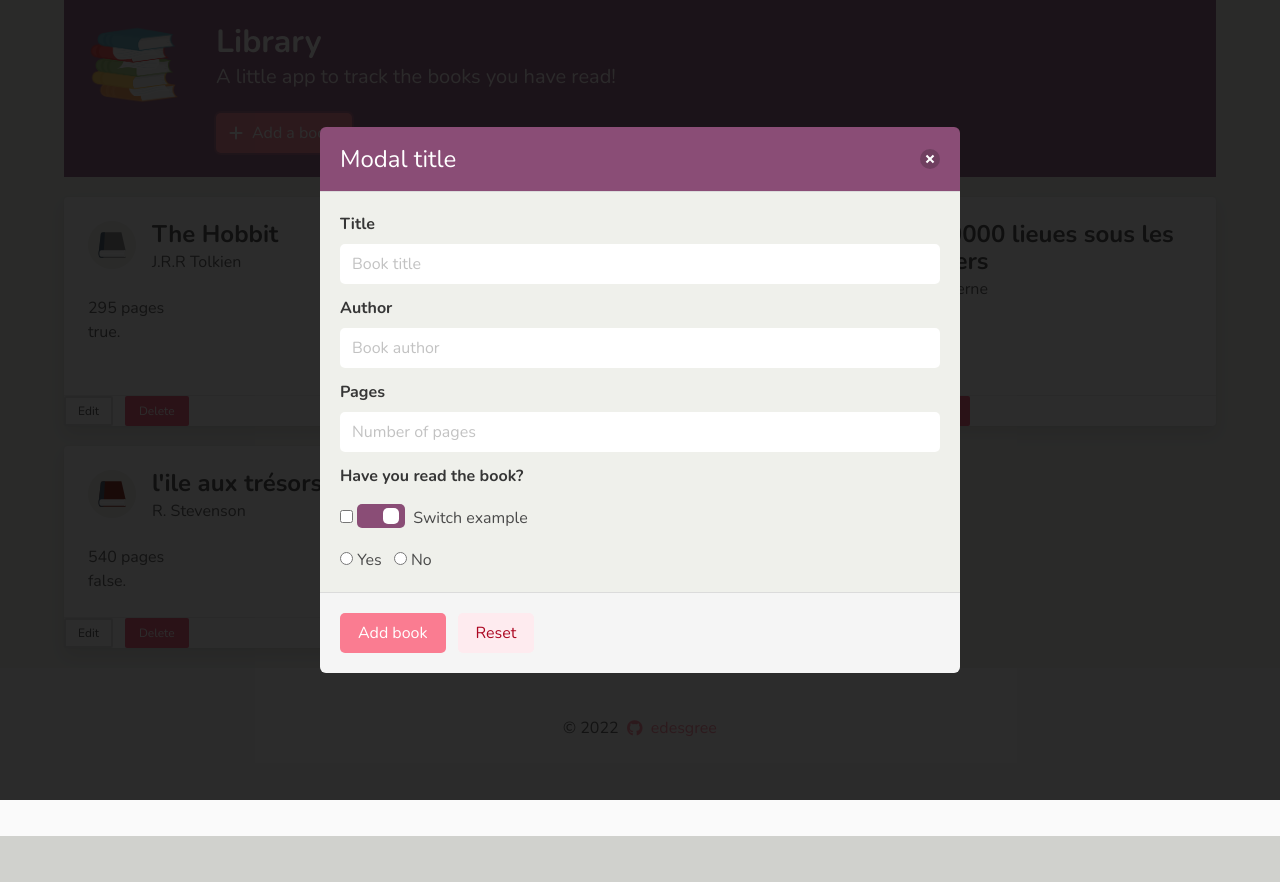
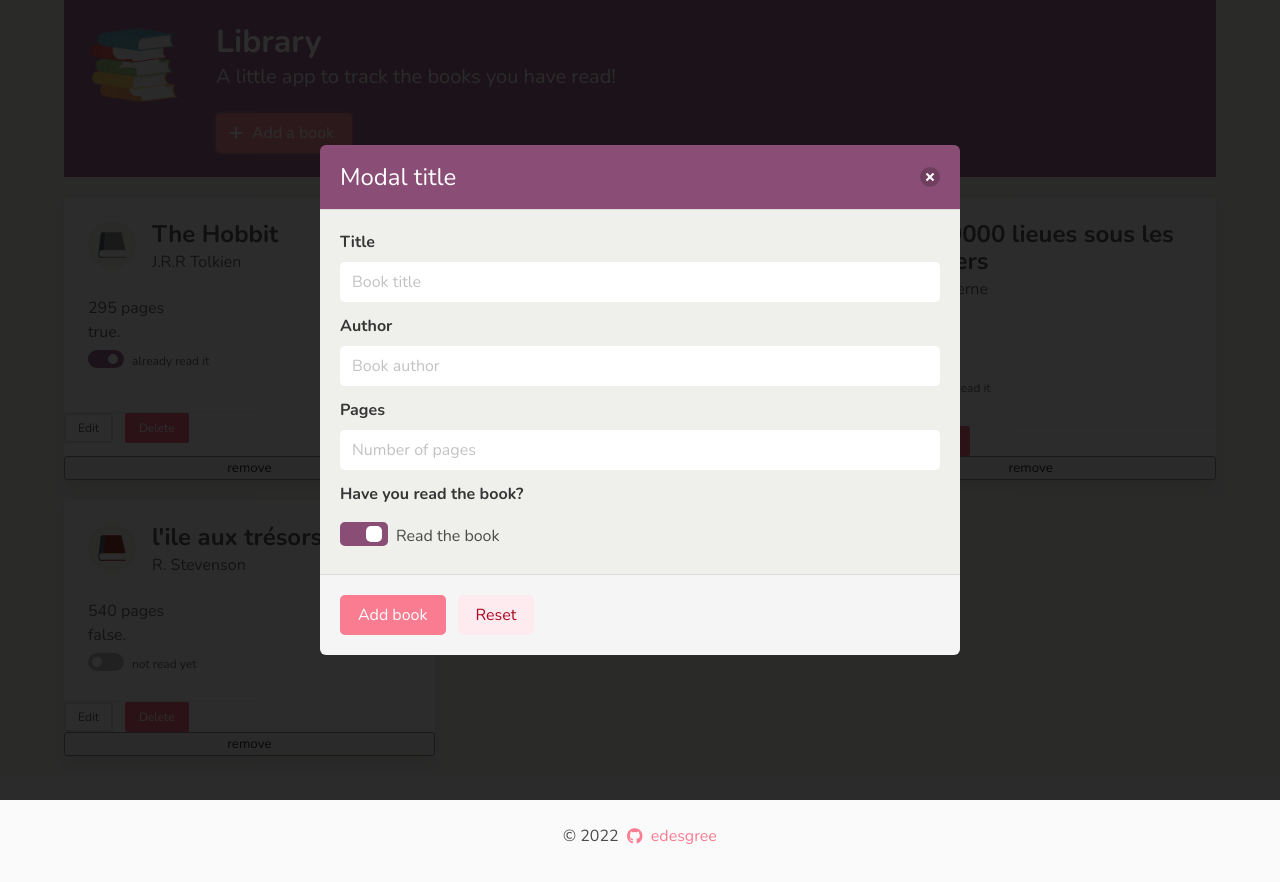
Before and after one commit to edesgree/odin-library-app, a website: page public/index.html in a window 1280 px wide. Both pictures are taken after a click on the button "Add a book". Before the commit the page ends 836 px from the top, so only its background shows below. Drawn offline with nearby package versions, Linux system fonts and the light colour scheme.

Commit message:
fix read status

```diff
--- a/public/index.html
+++ b/public/index.html
@@ -74,18 +74,17 @@
             <label class="label" >Have you read the book?</label>
             <div class="control">
               <div class="field">
-                <input type="checkbox" name="toto" id="toto">
-                <input id="switchExample" type="checkbox" name="switchExample" class="switch" checked="checked">
-                <label for="switchExample">Switch example</label>
+                <input id="isread" type="checkbox" name="isread" class="switch" checked>
+                <label for="isread">Read the book</label>
               </div>
-              <label class="radio">
+              <!-- <label class="radio">
                 <input type="radio" name="isread" value="true" required>
                 Yes
               </label>
               <label class="radio">
                 <input type="radio" name="isread" value="false">
                 No
-              </label>
+              </label> -->
             </div>
           </div>
         </section>
--- a/public/script.js
+++ b/public/script.js
@@ -6,7 +6,7 @@ const app = () => {
   let collection = [];
   console.log(addBookForm)
   //color random for each new book icon
-  iconsBook.forEach(icon => icon.setAttribute("style", "fill-rule:evenodd;clip-rule:evenodd;fill:rgb(" + rand(255) + ", " + rand(255) + ", " + rand(255) + ")"));
+  //iconsBook.forEach(icon => icon.setAttribute("style", "fill-rule:evenodd;clip-rule:evenodd;fill:rgb(" + rand(255) + ", " + rand(255) + ", " + rand(255) + ")"));
 
 
 
@@ -18,11 +18,7 @@ const app = () => {
       this.read = read;
       // random icon color for each book
       this.iconColor = iconColor;
-      if (read == false) {
-        this.read = "not read yet"
-      } else {
-        this.read = "already read"
-      }
+
     }
   }
 
@@ -53,11 +49,8 @@ const app = () => {
 
   // display a book
   function displayBook(item) {
-
-    const bookCard = document.createElement('div');
-    const html = `
-                <div class="card">
-
+    console.log('item', item)
+    const htmlCard = `
                 <div class="card-content">
                   <div class="media">
                     <div class="media-left">
@@ -93,14 +86,17 @@ const app = () => {
                   </div>
 
                   <div class="content">
-                  ${item.pages} pages<br>
-                  ${item.read}.
+                    ${item.pages} pages<br>${item.read}.
+                    <div class="field">
+                      <input id="isread" type="checkbox" name="isread" class="switch is-rounded is-small"  ${
+                        item.read ? 'checked' : 'unchecked'}>
+                      <label for="isread">${item.read ? 'already read it' : 'not read yet'}</label>
+                    </div>
                   </div>
 
                 </div>
                 <footer class="card-footer">
                   <div class="field is-grouped">
-
                     <p class="control">
                       <button class="button is-small ">
                         Edit
@@ -112,12 +108,27 @@ const app = () => {
                       </button>
                     </p>
                   </div>
-                </footer>
-              </div>`
+                </footer>`;
+    const bookCard = document.createElement('div');
+    const removeBtn = document.createElement('button');
+    bookCard.classList.add('card');
+    bookCard.setAttribute('id',`book-${collection.indexOf(item)}`);
+    bookCard.innerHTML = htmlCard;
+
+
+    removeBtn.classList.add('removeBtn') ;
+    removeBtn.textContent = 'remove';
+    bookCard.appendChild(removeBtn);
+    booksGrid.appendChild(bookCard);
+    //add toggle ability to each book 'read' button on click
+    removeBtn.addEventListener('click', () => {
+      removeBook(collection.indexOf(item));
+      console.log('remove' )
+  });
     // const titleBook = document.createElement('p');
     // titleBook.textContent = `"${item.title}"`;
     // console.log(bookCard);
-    booksGrid.innerHTML = html;
+
     //bookCard.appendChild(titleBook + "!");
     // console.log("titlebook" + titleBook);
     // let removeBtn = document.querySelector('.btn-delete');
@@ -129,7 +140,16 @@ const app = () => {
 
     //    removeBook(item);
     //  });
-    return html
+    //add toggle ability to each book 'read' button on click
+    //  let readBtn = document.querySelector(`card#book-${collection.indexOf(item)} #isread`);
+    //  console.log('readBtn', readBtn);
+    //  readBtn.addEventListener('change', () => {
+    //    item.isread = !item.isread;
+    //    setData();
+    //    //render();
+    //  });
+
+   // return html
   }
   // display books
   function displayCollection() {
@@ -138,37 +158,40 @@ const app = () => {
     setData();
     console.log('collection.length', collection.length);
     for (let i = 0; i < collection.length; i++) {
-      booksGrid.innerHTML += displayBook(collection[i]);
-      console.log(collection[i]);
+      //booksGrid.innerHTML += displayBook(collection[i]);
+      displayBook(collection[i]);
+      console.log('collection[i]', collection[i])
     }
   }
   function resetGrid() {
 
-    console.log('resetGrid' );
+    console.log('resetGrid');
     booksGrid.innerHTML = "";
   }
 
   function rand(max) {
     return Math.floor(Math.random() * (max + 1));
   }
-function randomRGB(){
-  return [rand(255), rand(255), rand(255)]
-}
+  function randomRGB() {
+    return [rand(255), rand(255), rand(255)]
+  }
   function addBook() {
-    const inputIsRead = document.querySelector('input[name="isread"]:checked').value;
+    const inputIsRead = document.querySelector('input[name="isread"]').checked;
+    console.log('inputIsRead', inputIsRead)
     const inputBookTitle = document.getElementById('bookTitle').value;
     const inputBookAuthor = document.getElementById('bookAuthor').value;
     const inputBookPages = document.getElementById('bookPages').value;
     const inputIconColor = randomRGB();
 
     // create a new book using the Book constructor
-    let newBook = new Book(inputBookTitle, inputBookAuthor, inputBookPages, inputIsRead,inputIconColor);
+    let newBook = new Book(inputBookTitle, inputBookAuthor, inputBookPages, inputIsRead, inputIconColor);
+    console.log('newBook', newBook)
     // add new book to the collection array
     collection.push(newBook);
     // update local storage
     setData();
     // append the new book in the HTML book list
-    booksGrid.innerHTML += displayBook(newBook);
+    displayBook(newBook);
   }
   const removeBook = (index) => {
     collection.splice(index, 1)
```
Also changed, not shown: src/index.html (+4 -5 lines), src/script.js (+50 -27 lines).
